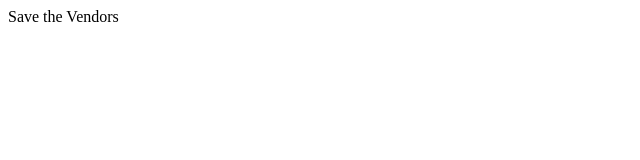
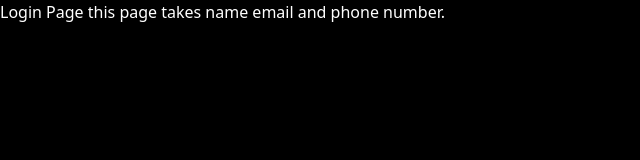
Before and after one commit to Dipanjan-Pradhan/Indian-Street-Food, a website: page index.html in a window 1280 px wide. Shown: the whole page, without its empty margins (0-640 px from the left). Drawn offline with nearby package versions, Linux system fonts and the light colour scheme.

Commit message:
tested css

```diff
--- a/index.html
+++ b/index.html
@@ -4,8 +4,10 @@
     <meta charset="UTF-8">
     <meta name="viewport" content="width=device-width, initial-scale=1.0">
     <title>Indian Street Food</title>
+    <script src="https://cdn.tailwindcss.com"></script>
 </head>
-<body>
-    Save the Vendors
+<body class="bg-black text-white">
+    Login Page
+    this page takes name email and phone number.
 </body>
 </html>
```
